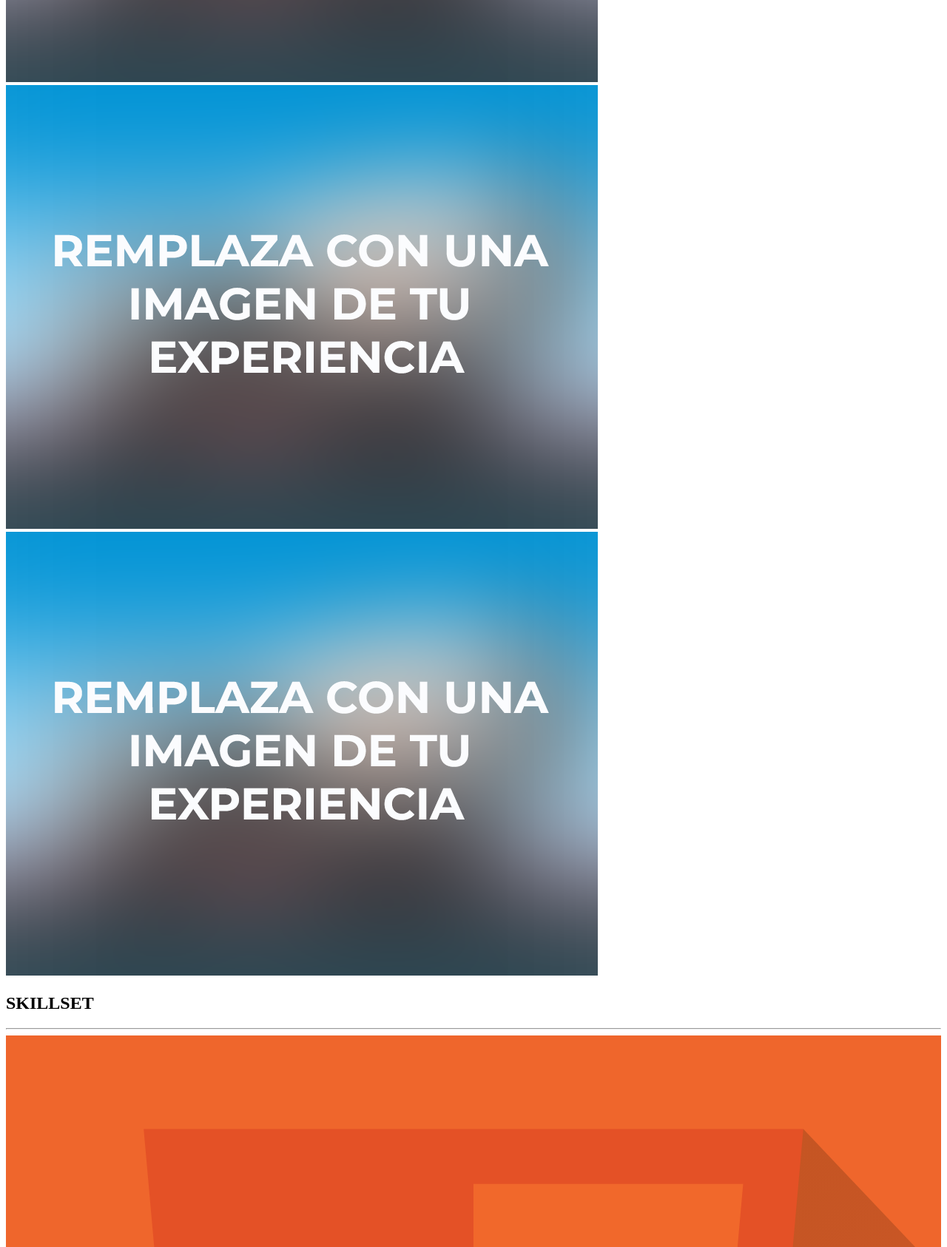
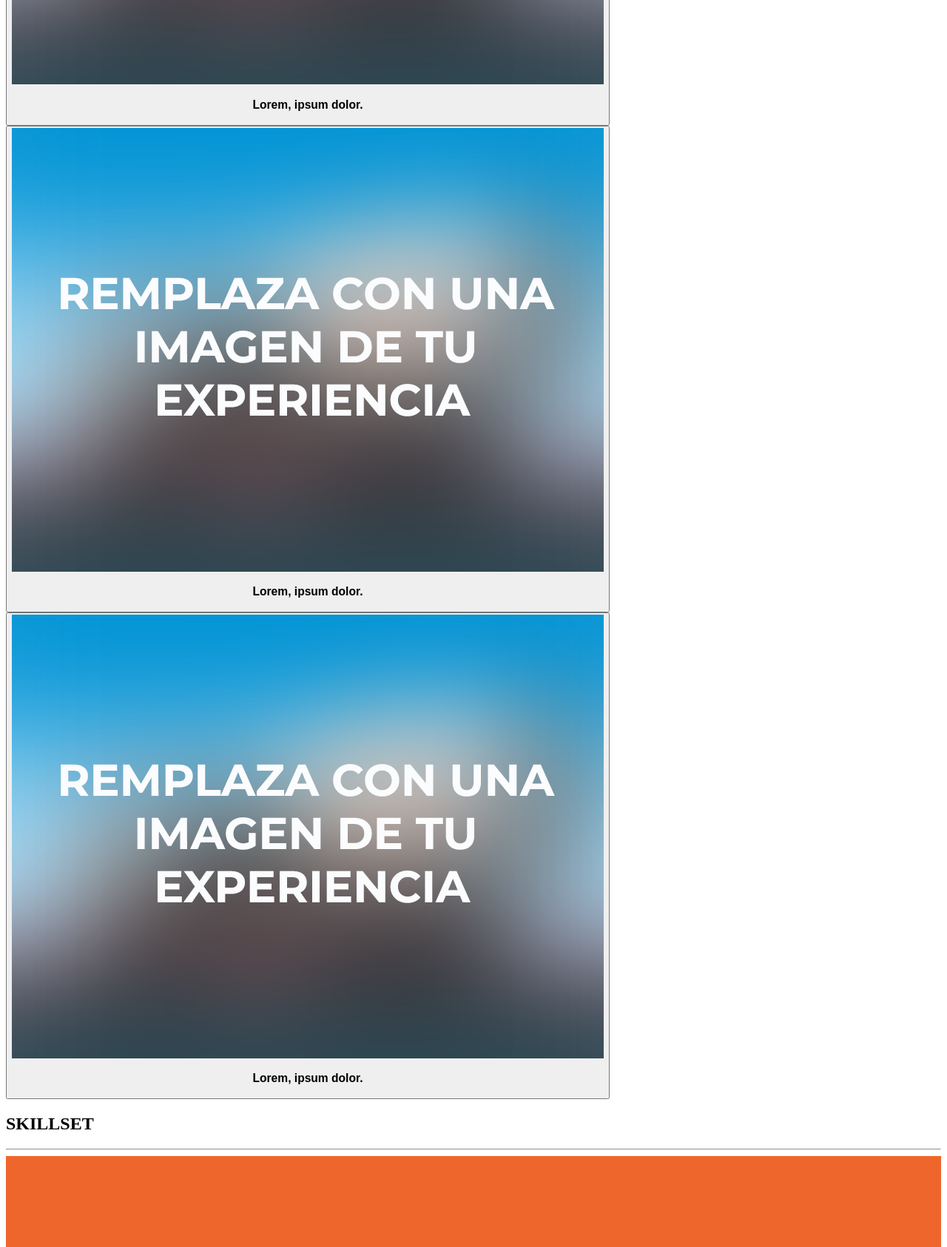
Before and after one commit to AaronFT97/htmlPortfolioChallenge, a plain HTML site: page index.html in a window 1280 px wide. Shown: the part 1860-3546 px from the top of the page at 74% size. Drawn offline with Linux system fonts and the light colour scheme.

Commit message:
button added to portfolio images

```diff
--- a/index.html
+++ b/index.html
@@ -28,9 +28,18 @@
         <section id="portfolio">
             <h2>PORTFOLIO</h2>
             <hr>
-            <img src="./assets/img/portfolio/1.png" alt="portfolio 1">
+            <button>
+                <img src="./assets/img/portfolio/1.png" alt="portfolio 1">
+                <h3>Lorem, ipsum dolor.</h3>
+            </button>
+            <button>
             <img src="./assets/img/portfolio/2.png" alt="portfolio 2">
+            <h3>Lorem, ipsum dolor.</h3>
+            </button>
+            <button>
             <img src="./assets/img/portfolio/3.png" alt="portfolio 3">
+            <h3>Lorem, ipsum dolor.</h3>
+            </button>
         </section>
         <section id="skillset">
             <h2>SKILLSET</h2>
```
